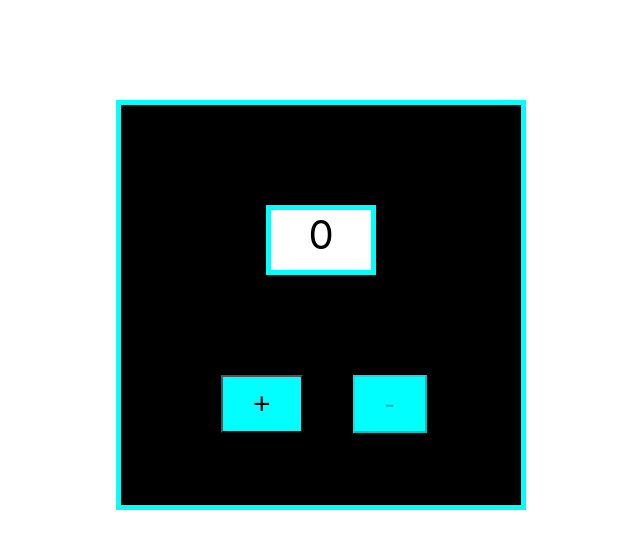
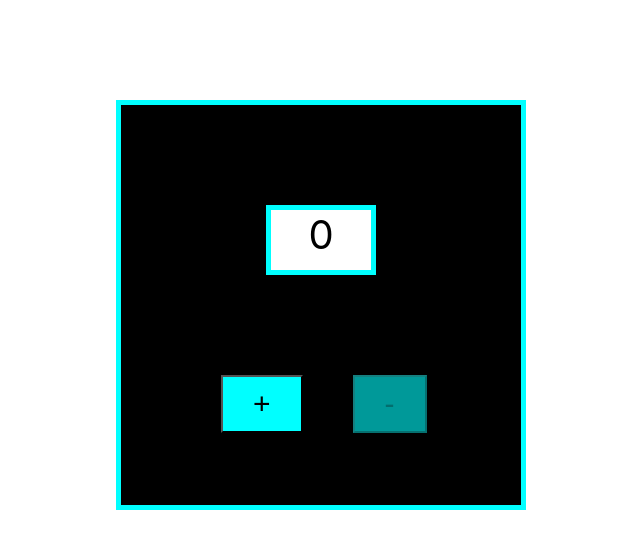
Before and after one commit to zionjke/Counter, a React (Create React App) app: page / in a window 1280 px wide. Shown: the top 548 px of the page, without its empty margins (319-959 px from the left). Built offline with nearby package versions, Linux system fonts and the light colour scheme.

Commit message:
refactoring css+

```diff
--- a/src/App.css
+++ b/src/App.css
@@ -20,15 +20,16 @@
   margin-left: 100px;
 }
 
-.increment_button,
-.decrement_button {
+.button {
+  margin-right: 50px;
   background-color: aqua;
   padding: 10px 30px 10px 30px;
   font-size: 30px;
 }
 
-.decrement_button {
-  margin-left: 50px;
+.button:disabled {
+  opacity: 0.6;
+  cursor: not-allowed;
 }
 
 .red_value {
--- a/src/App.js
+++ b/src/App.js
@@ -36,10 +36,10 @@ class Counter extends React.Component {
             </span>
           </div>
             <div className="buttons">
-                <button onClick={this.incrementHandler} className="increment_button" disabled={incButtonState}>
+                <button onClick={this.incrementHandler} className="button" disabled={incButtonState}>
                     +
                 </button>
-                <button onClick={this.decrementHandler} className="decrement_button" disabled={decrButtonState}>
+                <button onClick={this.decrementHandler} className="button" disabled={decrButtonState}>
                     -
                 </button>
             </div>
```
